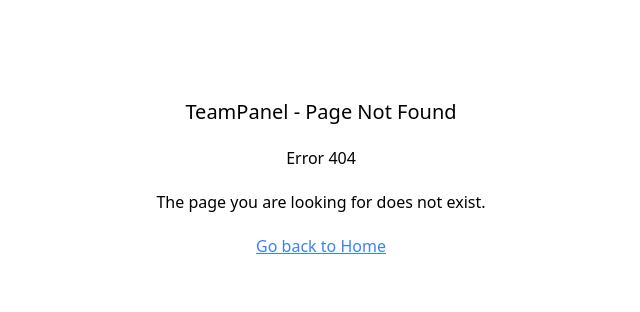
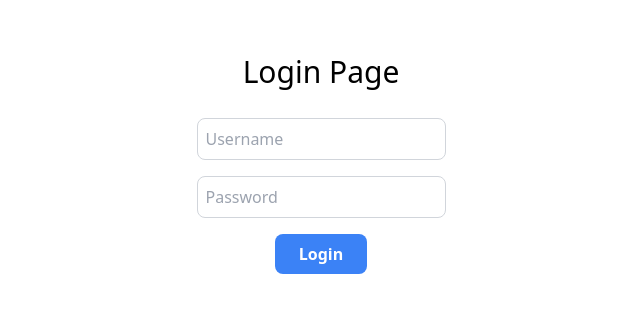
Before and after one commit to LorenzCoder/Minihackathon_3.0, a React (Vite) app in the folder frontend/TeamPanel-Frontend/: page /login in a window 1280 px wide. Before the commit this address had no page. Shown: the part 232-544 px from the top of the page, without its empty margins (319-959 px from the left). Built offline with nearby package versions, Linux system fonts and the light colour scheme.

Commit message:
Basic Login Design hinzugefügt

```diff
--- a/frontend/TeamPanel-Frontend/src/App.jsx
+++ b/frontend/TeamPanel-Frontend/src/App.jsx
@@ -1,6 +1,7 @@
 import { BrowserRouter as Router, Route, Routes } from "react-router-dom";
 import Home from "./Components/Home";
 import Error from "./Components/Error";
+import Login from "./Components/Login";
 
 function App() {
   return (
@@ -9,6 +10,7 @@ function App() {
         <Routes>
           <Route path="/" element={<Home />} />
           <Route path="*" element={<Error />} /> //error
+          <Route path="/login" element={<Login />} />
         </Routes>
       </Router>
     </>
--- a/frontend/TeamPanel-Frontend/src/Components/Home.jsx
+++ b/frontend/TeamPanel-Frontend/src/Components/Home.jsx
@@ -2,8 +2,9 @@ export default function Home() {
   return (
     <>
       <div>
-        <nav className="flex w-full p-8 bg-slate-400">
+        <nav className="flex w-full gap-8 p-8 bg-slate-400">
           <a href="/login">Login</a>
+          <a href="/register"> Register</a>
         </nav>
         <div className="flex flex-col items-center justify-center w-full h-screen">
           <div>
--- /dev/null
+++ b/frontend/TeamPanel-Frontend/src/Components/Login.jsx
@@ -0,0 +1,24 @@
+export default function Login() {
+  return (
+    <div className="flex flex-col items-center justify-center w-full h-screen ">
+      <h1 className="text-3xl">Login Page</h1>
+      <form className="flex flex-col gap-4 mt-5"></form>
+      <input
+        type="text"
+        placeholder="Username"
+        className="p-2 m-2 border border-gray-300 rounded-lg"
+      />
+      <input
+        type="password"
+        placeholder="Password"
+        className="p-2 m-2 border border-gray-300 rounded-lg"
+      />
+      <button
+        type="submit"
+        className="px-6 py-2 m-2 font-bold text-white bg-blue-500 rounded-lg hover:bg-blue-700"
+      >
+        Login
+      </button>
+    </div>
+  );
+}
```
